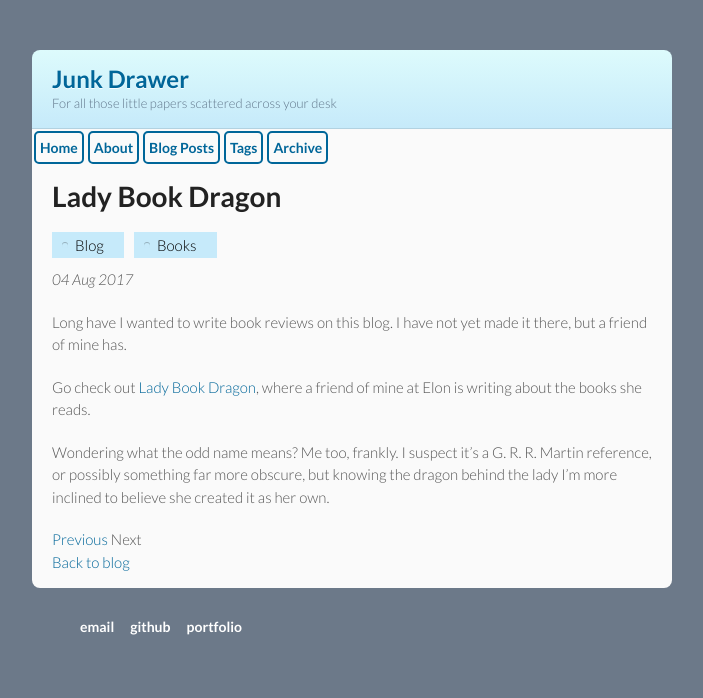
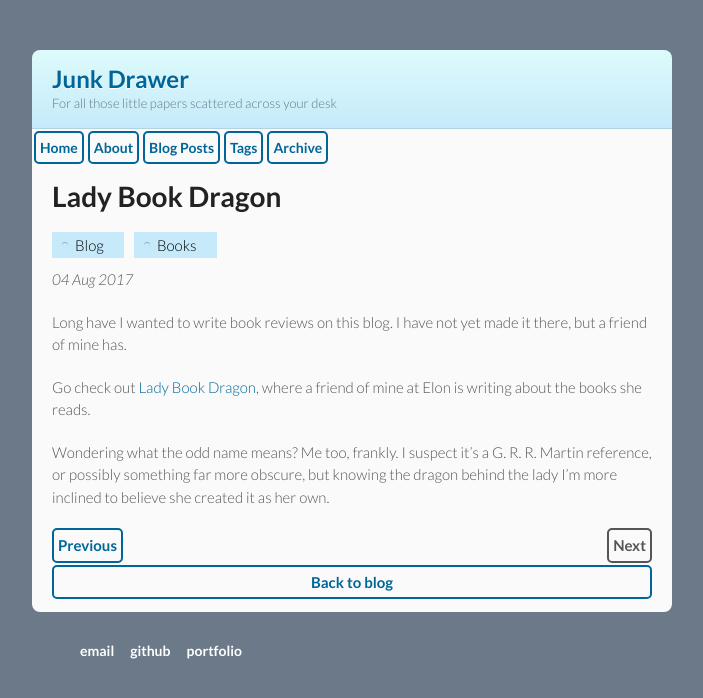
Before and after one commit to benknoble/benknoble.github.io, a Jekyll site: the page built from _posts/2017-08-04-ladybookdragon.md, in a window 1280 px wide. Shown: the top 698 px of the page, without its empty margins (288-991 px from the left). Built offline with Jekyll 4.4.1, drawn with Linux system fonts in a browser that asks for light colours.

Commit message:
Style the prev/next links
While I was at it, I also styled the back to blog link. Now it's pretty.
And all done with CSS.

```diff
--- a/_layouts/post.html
+++ b/_layouts/post.html
@@ -15,7 +15,7 @@ layout: default
     </a>
   </span>
   {% else %}
-  <span class="previous">Previous</span>
+  <span class="no-previous">Previous</span>
   {% endif %}
   {% if page.next.url %}
   <span class="next">
@@ -25,7 +25,9 @@ layout: default
     </a>
   </span>
   {% else %}
-  <span class="next">Next</span>
+  <span class="no-next">Next</span>
   {% endif %}
 </div>
-<a href="{{ "/blog" | absolute_url }}">Back to blog</a>
+<div class="back-to-blog">
+  <a href="{{ "/blog" | absolute_url }}">Back to blog</a>
+</div>
--- a/assets/css/styles.css
+++ b/assets/css/styles.css
@@ -345,6 +345,11 @@ nav li {
   margin: 2px;
 }
 
+.post-navigation .no-previous,
+.post-navigation .no-next,
+.post-navigation .previous a,
+.post-navigation .next a,
+.back-to-blog a,
 nav a {
   display: block;
   text-align: center;
@@ -355,6 +360,9 @@ nav a {
   border-radius: 5px;
 }
 
+.post-navigation .previous a:hover,
+.post-navigation .next a:hover,
+.back-to-blog a:hover,
 nav a:hover {
   background-color: #c6eafa;
 }
@@ -475,3 +483,20 @@ nav a:hover {
 .archive-date {
   float: right;
 }
+
+.post-navigation .no-previous,
+.post-navigation .previous a {
+  float: left;
+}
+
+.post-navigation .no-next,
+.post-navigation .next a {
+  float: right
+}
+
+.back-to-blog {
+  clear: both;
+  text-align: center;
+  position: relative;
+  top: 2px;
+}
```
